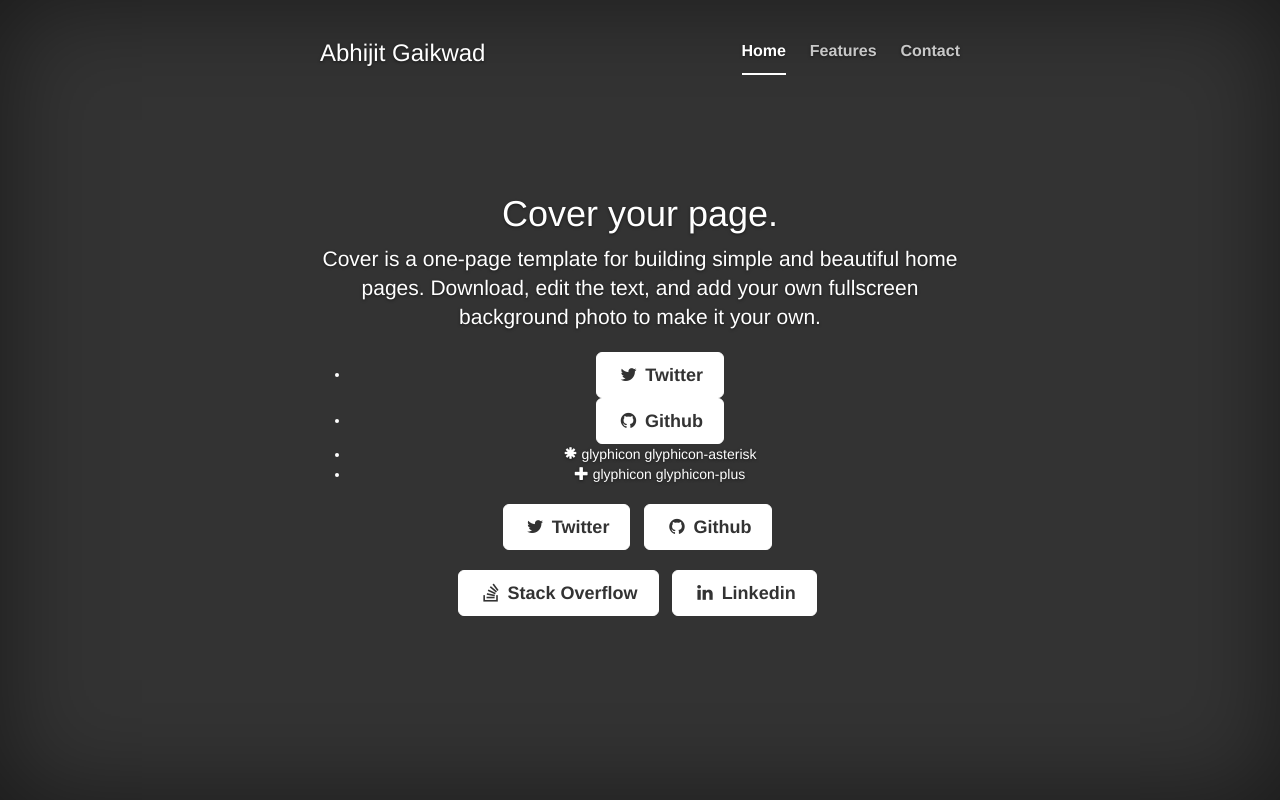
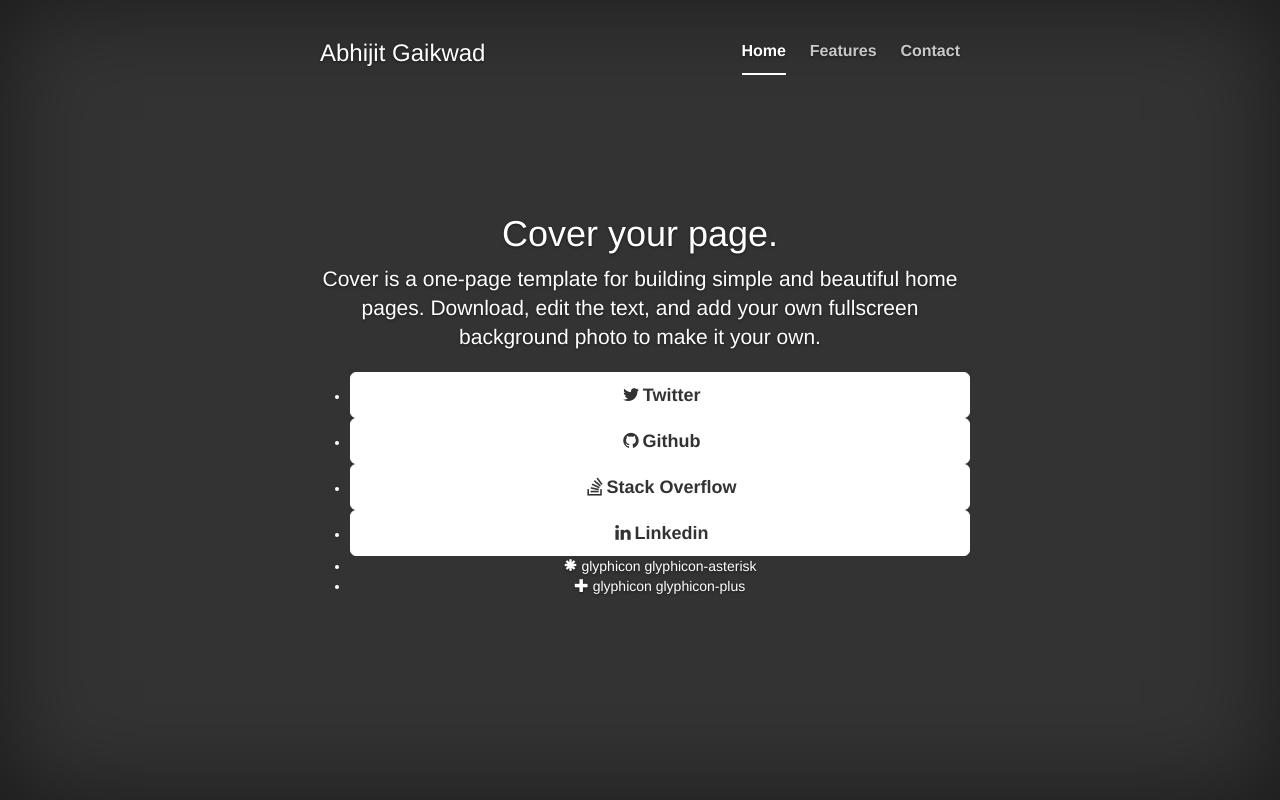
Before and after one commit to gabhi/gabhi.com, a plain HTML site: page index.html in a window 1280 px wide. Drawn offline with nearby package versions, Linux system fonts and the light colour scheme.

Commit message:
Update index.html

```diff
--- a/index.html
+++ b/index.html
@@ -62,43 +62,21 @@
 
                 <div class="bs-glyphicons"> <ul class="bs-glyphicons-list">
                 <li>
-                                <a href="https://twitter.com/gaikwad_abhijit" class="btn btn-default btn-lg"><i class="fa fa-twitter fa-fw"></i> <span class="network-name">Twitter</span></a>
+                                <a href="https://twitter.com/gaikwad_abhijit" class="btn btn-default btn-lg btn-group btn-group-justified"><i class="fa fa-twitter fa-fw"></i> <span class="network-name">Twitter</span></a>
                             </li>
                             <li>
-                                <a href="https://github.com/gabhi" class="btn btn-default btn-lg"><i class="fa fa-github fa-fw"></i> <span class="network-name">Github</span></a>
+                                <a href="https://github.com/gabhi" class="btn btn-default btn-lg btn-group btn-group-justified"><i class="fa fa-github fa-fw"></i> <span class="network-name">Github</span></a>
                             </li>
-
+                             <li>
+                                <a href="http://stackoverflow.com/users/403872/abhijit-gaikwad" class="btn btn-default btn-lg  btn-group btn-group-justified"><i class="fa fa-stack-overflow fa-fw"></i> <span class="network-name">Stack Overflow</span></a>
+                            </li>
+                            <li>
+                                <a href="https://www.linkedin.com/in/abhijit153" class="btn btn-default btn-lg  btn-group btn-group-justified"><i class="fa fa-linkedin fa-fw"></i> <span class="network-name">Linkedin</span></a>
+                            </li>
 
                 <li> <span class="glyphicon glyphicon-asterisk" aria-hidden="true"></span> <span class="glyphicon-class">glyphicon glyphicon-asterisk</span> </li> <li> <span class="glyphicon glyphicon-plus" aria-hidden="true"></span> <span class="glyphicon-class">glyphicon glyphicon-plus</span> </li>   </ul> </div>
             </p>
 
-            <p class="lead">
-
-             <ul class="list-inline intro-social-buttons">
-                            <li>
-                                <a href="https://twitter.com/gaikwad_abhijit" class="btn btn-default btn-lg"><i class="fa fa-twitter fa-fw"></i> <span class="network-name">Twitter</span></a>
-                            </li>
-                            <li>
-                                <a href="https://github.com/gabhi" class="btn btn-default btn-lg"><i class="fa fa-github fa-fw"></i> <span class="network-name">Github</span></a>
-                            </li>
-
-                        </ul>
-
-            </p>
-
-            <p class="lead">
-
-             <ul class="list-inline intro-social-buttons">
-
-                            <li>
-                                <a href="http://stackoverflow.com/users/403872/abhijit-gaikwad" class="btn btn-default btn-lg"><i class="fa fa-stack-overflow fa-fw"></i> <span class="network-name">Stack Overflow</span></a>
-                            </li>
-                            <li>
-                                <a href="https://www.linkedin.com/in/abhijit153" class="btn btn-default btn-lg"><i class="fa fa-linkedin fa-fw"></i> <span class="network-name">Linkedin</span></a>
-                            </li>
-                        </ul>
-
-            </p>
 
           </div>
 
```
